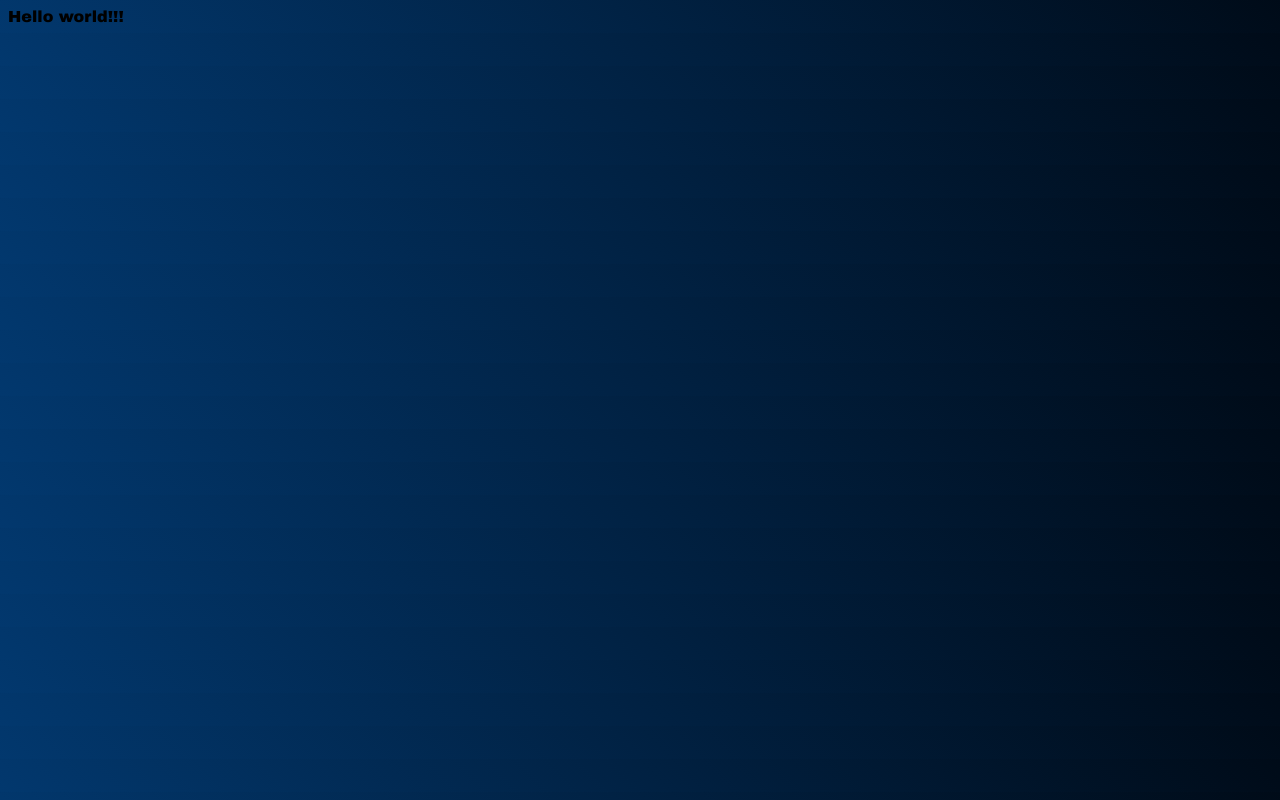
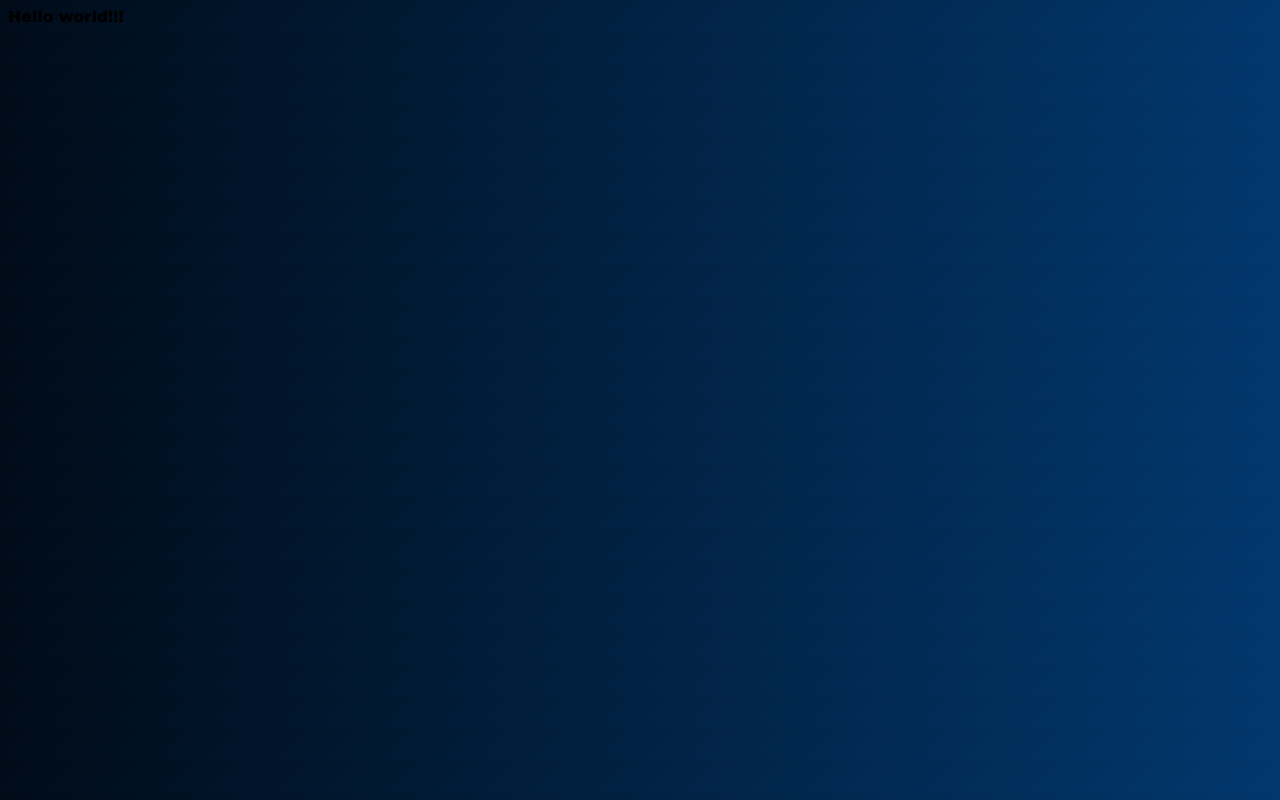
Before and after one commit to adwaitssingh/PersonalWebsite, a plain HTML site: page index.html in a window 1280 px wide. Drawn offline with Linux system fonts and the light colour scheme.

Commit message:
change in angle of background

```diff
--- a/css/style.css
+++ b/css/style.css
@@ -1,5 +1,5 @@
 @import url('https://fonts.googleapis.com/css2?family=Archivo+Black&display=swap');
 body{
-    background-image: linear-gradient(45deg,#02386E,#000b18);
+    background-image: linear-gradient(315deg,#02386E,#000b18);
     font-family: 'Archivo Black' ,sans-serif;
 }
```
